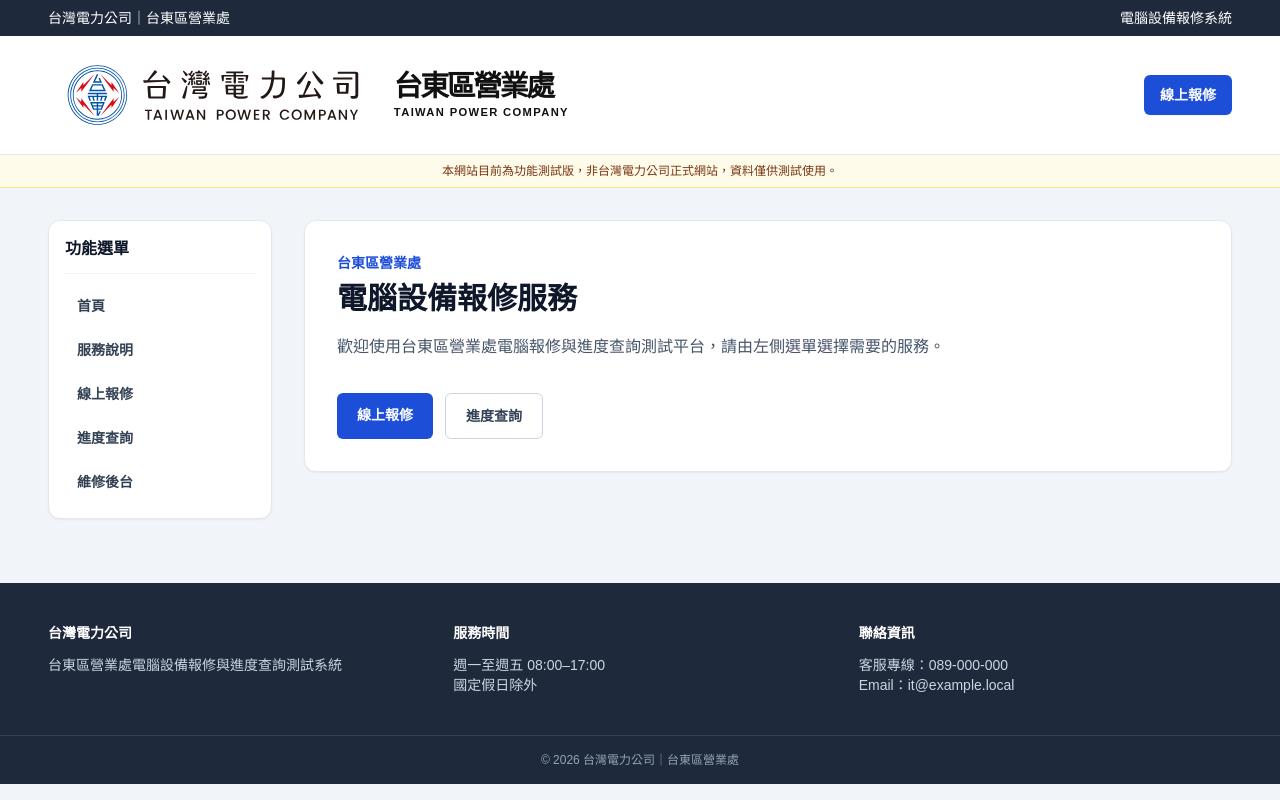
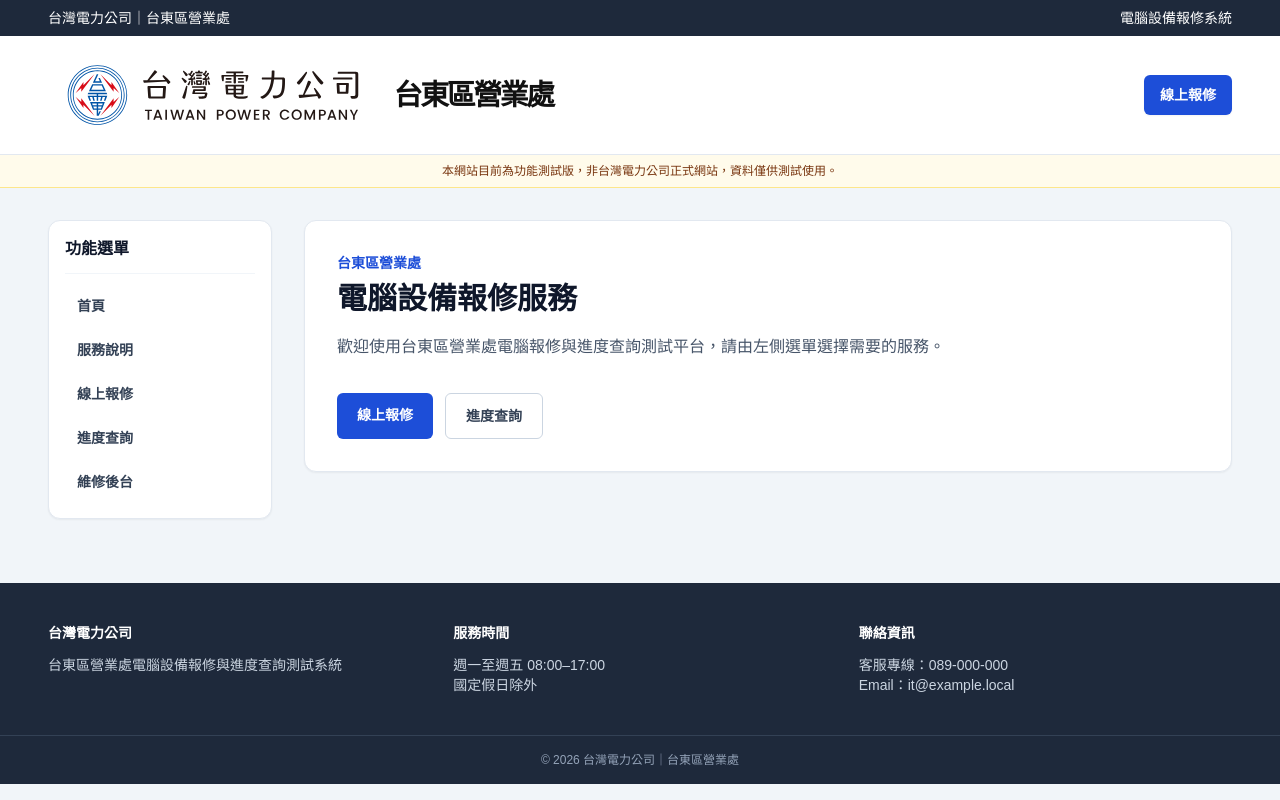
Before and after one commit to pomme520/my_web, a Next.js app: page / in a window 1280 px wide. Built offline with nearby package versions, Linux system fonts and the light colour scheme.

Commit message:
Keep only the Chinese Taitung District Office branding text in the header

```diff
--- a/app/layout.tsx
+++ b/app/layout.tsx
@@ -29,9 +29,6 @@
                   <span className="brand-chinese text-[clamp(1.8rem,2vw,2.9rem)] font-black tracking-[-0.08em]">
                     台東區營業處
                   </span>
-                  <span className="mt-1.5 text-[clamp(0.7rem,0.8vw,1.15rem)] font-semibold tracking-[0.12em] text-[#111111]">
-                    TAIWAN POWER COMPANY
-                  </span>
                 </div>
               </Link>
               <Link href="/booking" className="rounded-md bg-blue-700 px-4 py-2.5 text-sm font-bold text-white shadow-sm transition hover:bg-blue-800">線上報修</Link>
```
